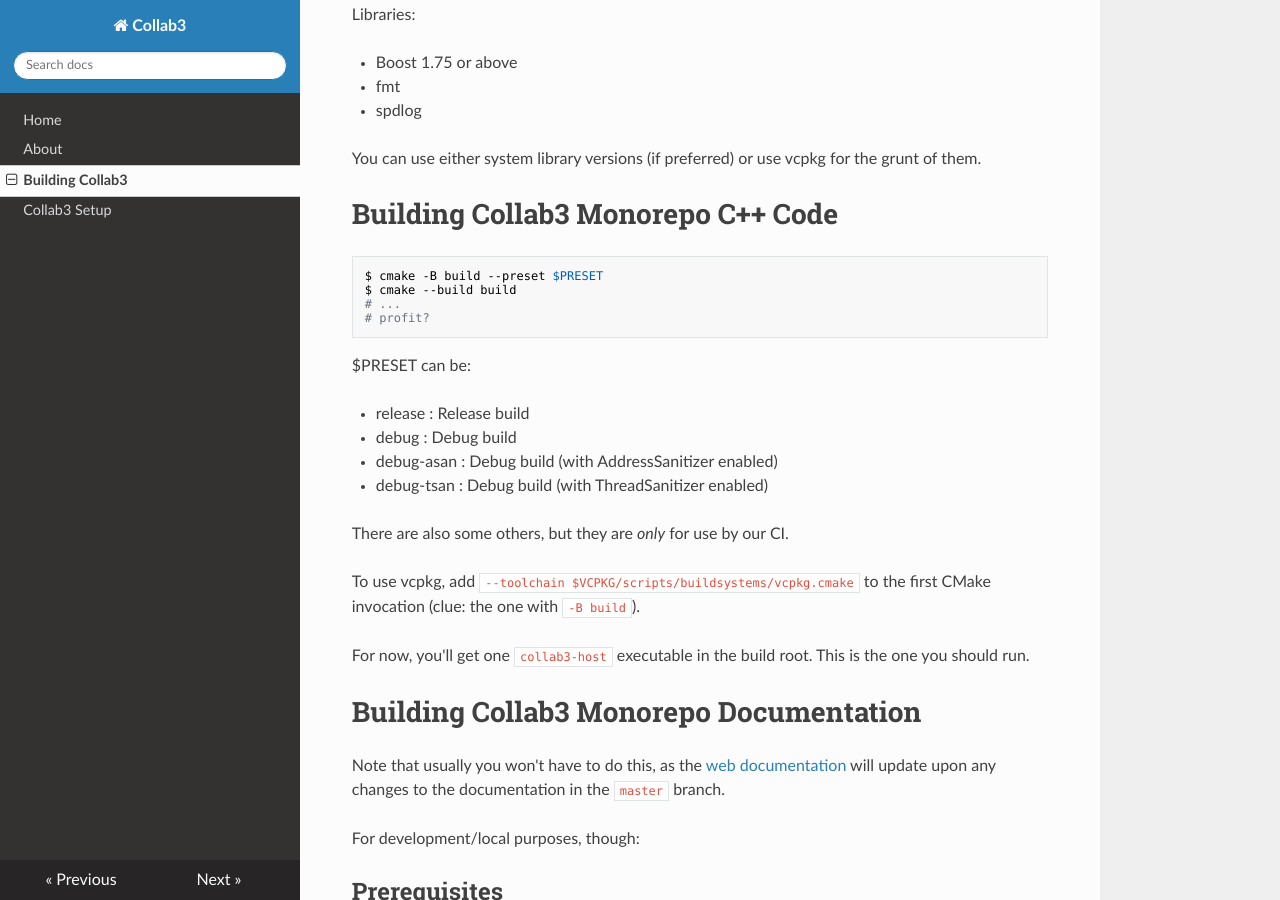
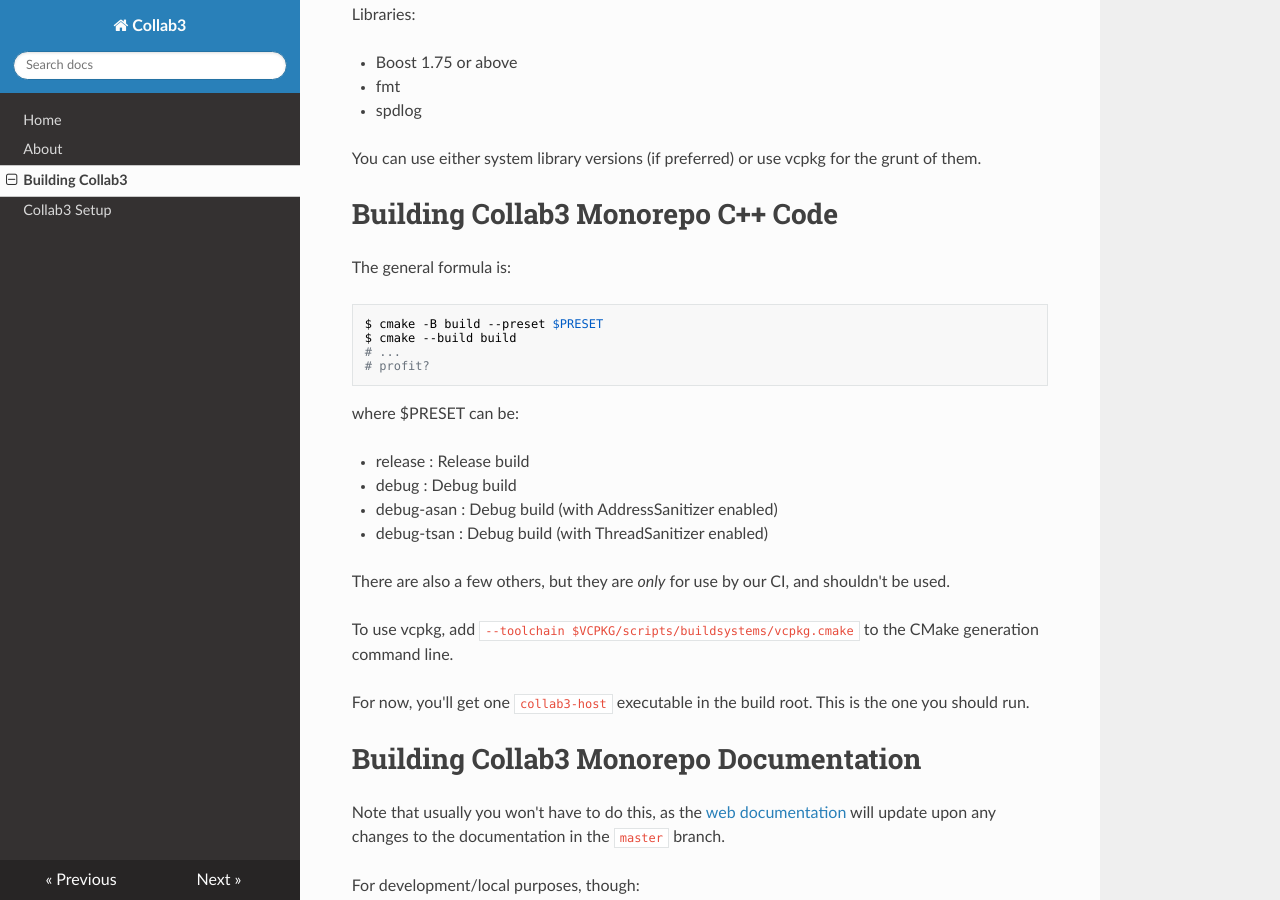
Before and after one commit to computernewb/collab-vm-server-1.2, an MkDocs documentation site: the page built from docs/building.md, in a window 1280 px wide and 900 px high, scrolled down 554 px. Built offline with MkDocs 1.6.1, drawn with Linux system fonts in a browser that asks for light colours; nearby versions of some CDN libraries.

Commit message:
docs: let's just remove ambiguity

````diff
--- a/docs/building.md
+++ b/docs/building.md
@@ -23,6 +23,8 @@
 
 # Building Collab3 Monorepo C++ Code
 
+The general formula is:
+
 ```bash
 $ cmake -B build --preset $PRESET
 $ cmake --build build
@@ -30,21 +32,20 @@
 # profit?
 ```
 
-$PRESET can be:
+where $PRESET can be:
 
 - release : Release build
 - debug : Debug build
 - debug-asan : Debug build (with AddressSanitizer enabled)
 - debug-tsan : Debug build (with ThreadSanitizer enabled)
 
-There are also some others, but they are *only* for use by our CI.
+There are also a few others, but they are *only* for use by our CI, and shouldn't be used.
 
-To use vcpkg, add `--toolchain $VCPKG/scripts/buildsystems/vcpkg.cmake` to the first CMake invocation (clue:
-the one with `-B build`).
+To use vcpkg, add `--toolchain $VCPKG/scripts/buildsystems/vcpkg.cmake` to the CMake generation command line.
 
 For now, you'll get one `collab3-host` executable in the build root. This is the one you should run.
 
-<!-- TODO: The agent will need another configure/build step.. -->
+<!-- TODO: The agent will need another configure/build step, at least for Windows. -->
 
 # Building Collab3 Monorepo Documentation
 
````
